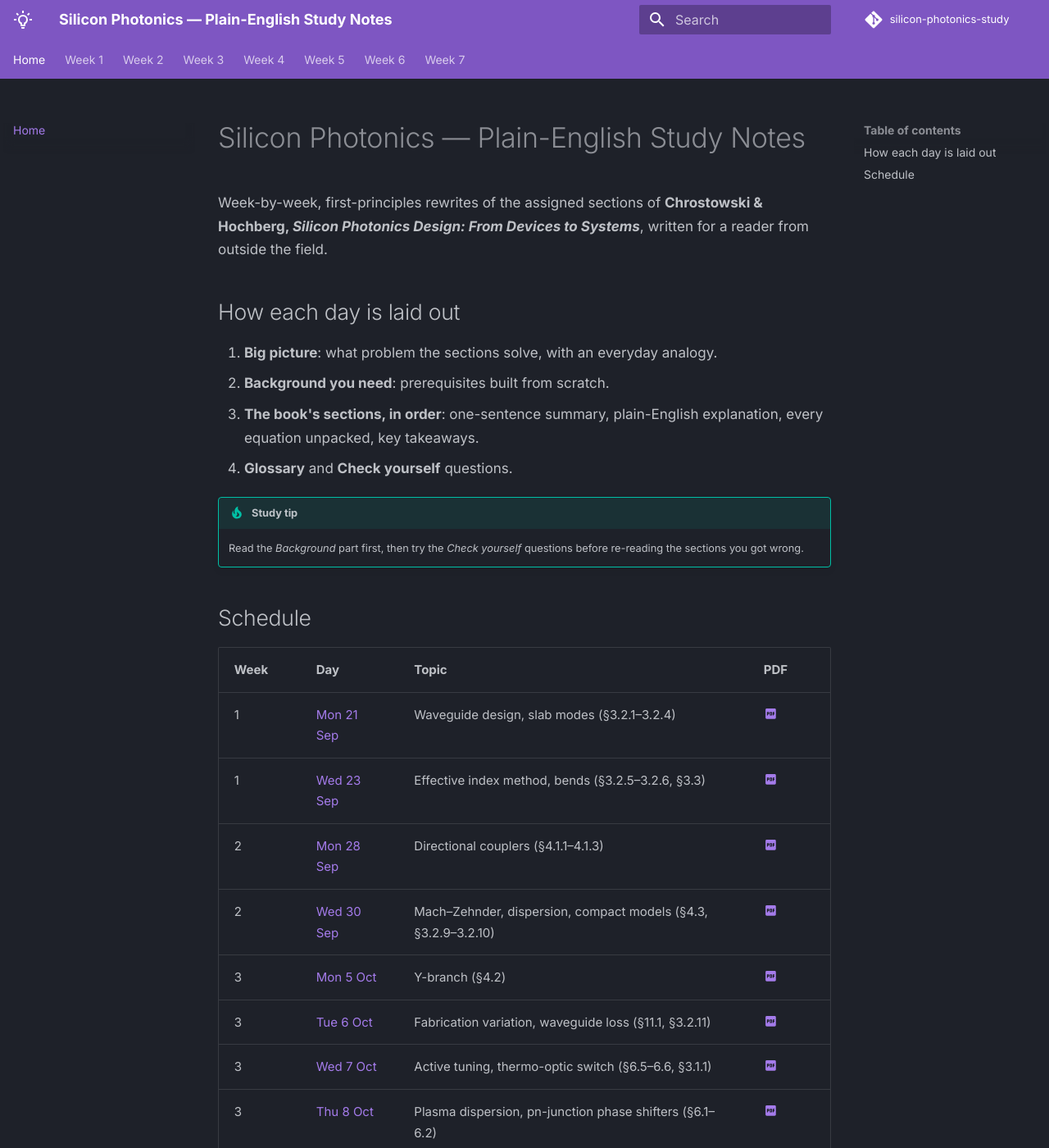
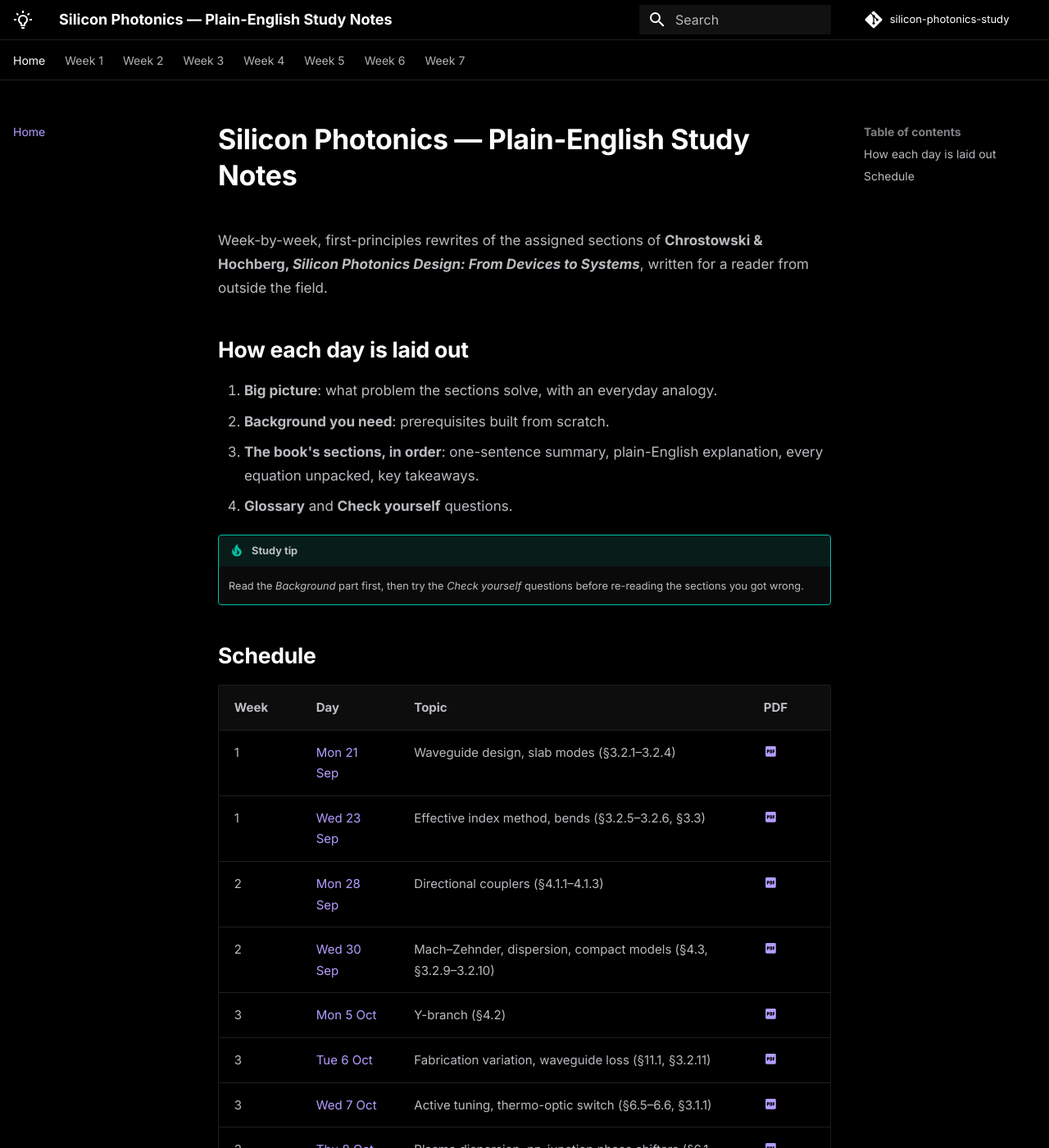
Before and after one commit to jabezcharles420/silicon-photonics-study, an MkDocs documentation site: the page built from docs/index.md, in a window 1280 px wide and 1400 px high. Shown: the whole window at 82% size. Built offline with MkDocs 1.6.1 and Material for MkDocs 9.7.7, drawn with Linux system fonts in a browser that asks for light colours; comment, search, counter and statistics services are not loaded.

Commit message:
Pure black theme and Inter font everywhere
Co-Authored-By: Claude Opus 5.5 (1M context) <noreply@anthropic.com>

```diff
--- a/docs/stylesheets/extra.css
+++ b/docs/stylesheets/extra.css
@@ -4,3 +4,36 @@
 .md-typeset blockquote { border-left-color: var(--md-accent-fg-color); background: rgba(124, 77, 255, 0.07); color: var(--md-typeset-color); padding: 0.4em 1em; }
 .md-typeset table:not([class]) { font-size: 0.75rem; }
 .md-typeset .arithmatex { overflow-x: auto; }
+
+/* Pure black theme */
+[data-md-color-scheme="slate"] {
+  --md-default-bg-color: #000;
+  --md-default-bg-color--light: #000000b3;
+  --md-default-bg-color--lighter: #0000004d;
+  --md-default-bg-color--lightest: #0000001f;
+  --md-primary-fg-color: #000;
+  --md-primary-fg-color--light: #111;
+  --md-primary-fg-color--dark: #000;
+  --md-primary-bg-color: #fff;
+  --md-code-bg-color: #0d0d0d;
+  --md-footer-bg-color: #000;
+  --md-footer-bg-color--dark: #000;
+  --md-typeset-a-color: #b39dff;
+  --md-accent-fg-color: #ffc107;
+}
+.md-header, .md-tabs { background-color: #000; border-bottom: 1px solid #1f1f1f; }
+.md-footer, .md-footer-meta { background-color: #000; border-top: 1px solid #1f1f1f; }
+.md-typeset table:not([class]) { background-color: #000; }
+.md-typeset table:not([class]) th { background-color: #0d0d0d; }
+.md-typeset .admonition, .md-typeset details { background-color: #0a0a0a; }
+.md-search__form { background-color: #111; }
+
+/* Inter everywhere (except math symbols, which MathJax draws itself) */
+body, input, .md-typeset, .md-typeset h1, .md-typeset h2, .md-typeset h3, .md-typeset h4,
+.md-nav, .md-header, .md-tabs, .md-footer, .md-typeset code, .md-typeset pre, .md-typeset kbd {
+  font-family: "Inter", -apple-system, "Helvetica Neue", sans-serif;
+}
+.md-typeset h1, .md-typeset h2 { font-weight: 600; color: #fff; }
+.md-typeset h3, .md-typeset h4 { font-weight: 600; }
+.md-typeset .md-button { color: #ffc107; border-color: #ffc107; background: transparent; }
+.md-typeset .md-button:hover { color: #000; background-color: #ffc107; border-color: #ffc107; }
--- a/mkdocs.yml
+++ b/mkdocs.yml
@@ -8,11 +8,11 @@ theme:
   name: material
   palette:
     scheme: slate
-    primary: deep purple
+    primary: custom
     accent: amber
   font:
     text: Inter
-    code: JetBrains Mono
+    code: Inter
   icon:
     logo: material/lightbulb-on-outline
   features:
```
